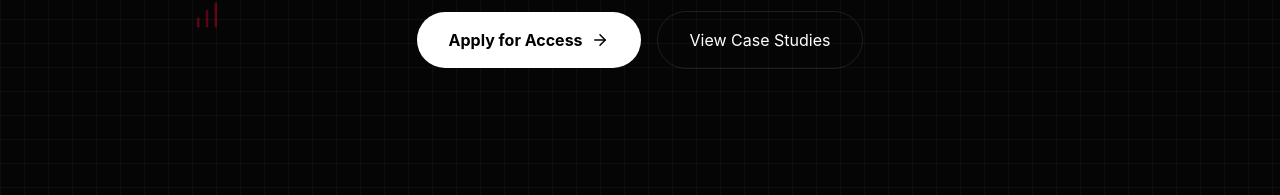
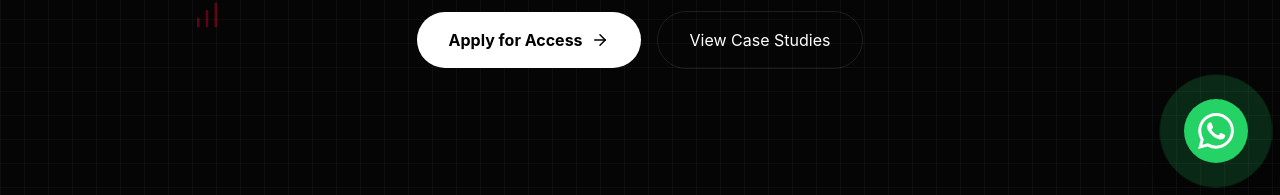
Before and after one commit to omm008/my-agency, a React (Vite) app: page / in a window 1280 px wide. Shown: the part 605-800 px from the top of the page. Built offline with nearby package versions, Linux system fonts and the light colour scheme; no server answers.

Commit message:
WhatsApp integration click-to-chat

```diff
--- a/src/App.jsx
+++ b/src/App.jsx
@@ -8,6 +8,7 @@
 import Footer from "./components/layout/Footer";
 import Preloader from "./components/ui/Preloader";
 import CustomCursor from "./components/ui/CustomCursor";
+import WhatsAppBtn from "./components/ui/WhatsAppBtn";
 
 // 2. LAZY LOAD PAGES
 // Instead of import Home from "./pages/Home";
@@ -66,6 +67,8 @@
             <Route path="/services" element={<Services />} />
             <Route path="/contact" element={<Contact />} />
           </Routes>
+
+          <WhatsAppBtn />
         </Suspense>
       </div>
 
--- /dev/null
+++ b/src/components/ui/WhatsAppBtn.jsx
@@ -0,0 +1,59 @@
+import React, { useState } from "react";
+import { motion, AnimatePresence } from "framer-motion";
+
+const WhatsAppBtn = () => {
+  const [isHovered, setIsHovered] = useState(false);
+
+  // YOUR DETAILS
+  const phoneNumber = "916267823272";
+  const message =
+    "Hii WebAutomy !, Can i get a free quotation of your services";
+  const whatsappUrl = `https://wa.me/${phoneNumber}?text=${encodeURIComponent(
+    message
+  )}`;
+
+  return (
+    // FIX 1: Lowered z-index from 9999 to 50 (So it sits under Preloader)
+    <div className="fixed bottom-8 right-8 z-[50] flex items-center gap-4">
+      <AnimatePresence>
+        {isHovered && (
+          <motion.div
+            initial={{ opacity: 0, x: 20, scale: 0.8 }}
+            animate={{ opacity: 1, x: 0, scale: 1 }}
+            exit={{ opacity: 0, x: 10, scale: 0.8 }}
+            className="bg-white text-black px-4 py-2 rounded-xl shadow-xl font-medium text-sm hidden md:block whitespace-nowrap"
+          >
+            Chat with us
+          </motion.div>
+        )}
+      </AnimatePresence>
+
+      <motion.a
+        href={whatsappUrl}
+        target="_blank"
+        rel="noopener noreferrer"
+        onMouseEnter={() => setIsHovered(true)}
+        onMouseLeave={() => setIsHovered(false)}
+        className="relative flex items-center justify-center w-14 h-14 md:w-16 md:h-16 bg-[#25D366] rounded-full shadow-2xl cursor-pointer group"
+        whileHover={{ scale: 1.1 }}
+        whileTap={{ scale: 0.9 }}
+      >
+        {/* FIX 2: Used inline style for animation duration. duration-[5s] does not work on animate-ping */}
+        <span
+          className="absolute inline-flex h-full w-full rounded-full bg-[#25D366] opacity-75 animate-ping"
+          style={{ animationDuration: "3s" }}
+        ></span>
+
+        <svg
+          viewBox="0 0 24 24"
+          fill="white"
+          className="w-8 h-8 md:w-9 md:h-9 relative z-10"
+        >
+          <path d="M17.472 14.382c-.297-.149-1.758-.867-2.03-.967-.273-.099-.471-.148-.67.15-.197.297-.767.966-.94 1.164-.173.199-.347.223-.644.075-.297-.15-1.255-.463-2.39-1.475-.883-.788-1.48-1.761-1.653-2.059-.173-.297-.018-.458.13-.606.134-.133.298-.347.446-.52.149-.174.198-.298.298-.497.099-.198.05-.371-.025-.52-.075-.149-.669-1.612-.916-2.207-.242-.579-.487-.5-.669-.51-.173-.008-.371-.01-.57-.01-.198 0-.52.074-.792.372-.272.297-1.04 1.016-1.04 2.479 0 1.462 1.065 2.875 1.213 3.074.149.198 2.096 3.2 5.077 4.487.709.306 1.262.489 1.694.625.712.227 1.36.195 1.871.118.571-.085 1.758-.719 2.006-1.413.248-.694.248-1.289.173-1.413-.074-.124-.272-.198-.57-.347m-5.421 7.403h-.004a9.87 9.87 0 01-5.031-1.378l-.361-.214-3.741.982.998-3.648-.235-.374a9.86 9.86 0 01-1.51-5.26c.001-5.45 4.436-9.884 9.888-9.884 2.64 0 5.122 1.03 6.988 2.898a9.825 9.825 0 012.893 6.994c-.003 5.45-4.437 9.884-9.885 9.884m8.413-18.297A11.815 11.815 0 0012.05 0C5.495 0 .16 5.335.157 11.892c0 2.096.547 4.142 1.588 5.945L.057 24l6.305-1.654a11.882 11.882 0 005.683 1.448h.005c6.554 0 11.89-5.335 11.893-11.893a11.821 11.821 0 00-3.48-8.413Z" />
+        </svg>
+      </motion.a>
+    </div>
+  );
+};
+
+export default WhatsAppBtn;
--- a/src/pages/Contact.jsx
+++ b/src/pages/Contact.jsx
@@ -5,6 +5,14 @@
 import { Helmet } from "react-helmet-async";
 
 const Contact = () => {
+  // 1. Define the WhatsApp Logic here too
+  const phoneNumber = "916267823272"; // Replace with real number
+  const message =
+    "Hii WebAutomy !, Can i get a free quotation of your services";
+  const whatsappUrl = `https://wa.me/${phoneNumber}?text=${encodeURIComponent(
+    message
+  )}`;
+
   return (
     <>
       <Helmet>
@@ -16,47 +24,54 @@
       </Helmet>
 
       <main className="bg-brand-black min-h-screen pt-32 pb-20">
-        {/* Header */}
         <div className="text-center px-4 mb-16">
           <motion.h1
             initial={{ opacity: 0, y: 20 }}
             animate={{ opacity: 1, y: 0 }}
             className="text-5xl md:text-7xl font-bold tracking-tighter mb-6"
           >
-            Start Your<span className="text-brand-blue">Free</span> Consultation
+            Start Your <span className="text-brand-blue">Free</span>{" "}
+            Consultation
           </motion.h1>
           <p className="text-neutral-400 text-xl">
             Answer a few quick questions and we'll handle the rest.
           </p>
         </div>
 
-        {/* The Wizard (Reused) */}
         <div className="mb-24">
           <DiscoveryWizard />
         </div>
 
-        {/* Direct Contact Info (Alternative Options) */}
         <div className="max-w-4xl mx-auto px-4 grid grid-cols-1 md:grid-cols-3 gap-8 text-center">
           {/* Email */}
-          <div className="bg-neutral-900/50 border border-white/5 p-8 rounded-2xl hover:border-brand-blue/50 transition-colors">
-            <div className="bg-brand-blue/20 w-12 h-12 rounded-full flex items-center justify-center mx-auto mb-4">
+          <a href="mailto:contact@webautomy.com" className="block group">
+            <div className="bg-neutral-900/50 border border-white/5 p-8 rounded-2xl group-hover:border-brand-blue/50 transition-colors h-full">
+              <div className="bg-brand-blue/20 w-12 h-12 rounded-full flex items-center justify-center mx-auto mb-4 group-hover:scale-110 transition-transform">
                 <Mail className="text-brand-blue" size={24} />
               </div>
               <h3 className="font-bold text-white mb-2">Email Us</h3>
-            <p className="text-neutral-400 text-sm">hello@webautomy.com</p>
+              <p className="text-neutral-400 text-sm">contact@webautomy.com</p>
             </div>
+          </a>
 
-          {/* WhatsApp */}
-          <div className="bg-neutral-900/50 border border-white/5 p-8 rounded-2xl hover:border-green-500/50 transition-colors">
-            <div className="bg-green-500/20 w-12 h-12 rounded-full flex items-center justify-center mx-auto mb-4">
+          {/* WhatsApp - NOW CLICKABLE */}
+          <a
+            href={whatsappUrl}
+            target="_blank"
+            rel="noopener noreferrer"
+            className="block group"
+          >
+            <div className="bg-neutral-900/50 border border-white/5 p-8 rounded-2xl group-hover:border-green-500/50 transition-colors h-full cursor-pointer">
+              <div className="bg-green-500/20 w-12 h-12 rounded-full flex items-center justify-center mx-auto mb-4 group-hover:scale-110 transition-transform">
                 <MessageCircle className="text-green-500" size={24} />
               </div>
               <h3 className="font-bold text-white mb-2">WhatsApp</h3>
               <p className="text-neutral-400 text-sm">Direct Support Line</p>
             </div>
+          </a>
 
-          {/* Location (Optional - adds trust) */}
-          <div className="bg-neutral-900/50 border border-white/5 p-8 rounded-2xl hover:border-red-500/50 transition-colors">
+          {/* Location */}
+          <div className="bg-neutral-900/50 border border-white/5 p-8 rounded-2xl hover:border-red-500/50 transition-colors h-full">
             <div className="bg-red-500/20 w-12 h-12 rounded-full flex items-center justify-center mx-auto mb-4">
               <MapPin className="text-red-500" size={24} />
             </div>
```
Lines whose indentation alone changed are shown as unchanged.
